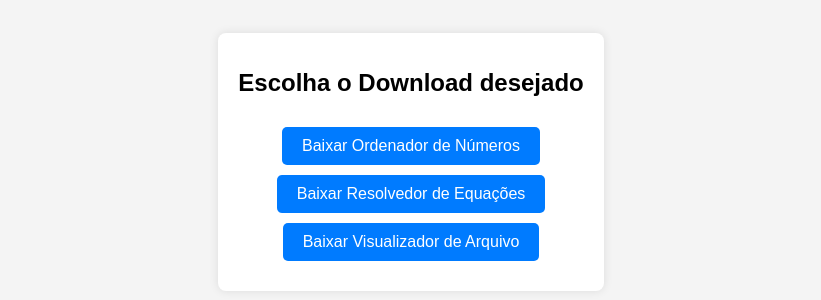
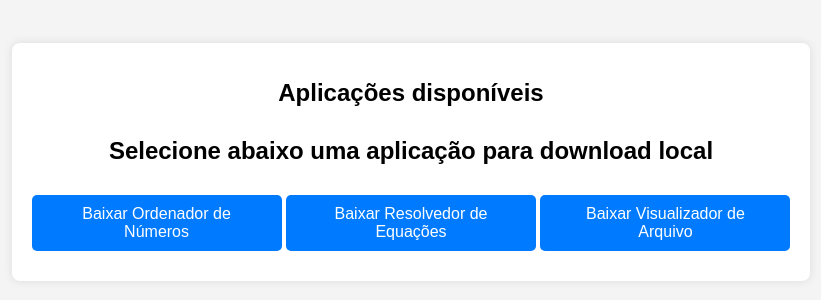
Before and after one commit to heycampoos/labSD-atividade3, a plain HTML site: page index.html in a window 1280 px wide. Shown: the part 238-538 px from the top of the page, without its empty margins (229-1050 px from the left). Drawn offline with Linux system fonts and the light colour scheme.

Commit message:
Ajuste na largura dos botões v2

```diff
--- a/index.html
+++ b/index.html
@@ -26,8 +26,8 @@
             font-size: 24px;
         }
         button {
-            display: block;
-            margin: 10px auto;
+            display: inline-block;
+            width: 250px; /* Largura fixa para os botões */
             padding: 10px 20px;
             font-size: 16px;
             color: #fff;
@@ -35,6 +35,7 @@
             border: none;
             border-radius: 5px;
             cursor: pointer;
+            margin: 10px 0;
         }
         button:hover {
             background-color: #0056b3;
@@ -48,7 +49,8 @@
 <body>
 
     <div class="container">
-        <h1>Escolha o Download desejado</h1>
+        <h1>Aplicações disponíveis</h1>
+        <h2>Selecione abaixo uma aplicação para download local</h2>
         <button><a href="https://heycampoos.github.io/labSD-atividade3/Arquivos/ordernar_numeros.py" download="ordenar_numeros.py">Baixar Ordenador de Números</a></button>
         <button><a href="https://heycampoos.github.io/labSD-atividade3/Arquivos/resolver_equacao.py" download="resolver_equacao.py">Baixar Resolvedor de Equações</a></button>
         <button><a href="https://heycampoos.github.io/labSD-atividade3/Arquivos/visualizar_arquivo.py" download="visualizar_arquivo.py">Baixar Visualizador de Arquivo</a></button>
```
